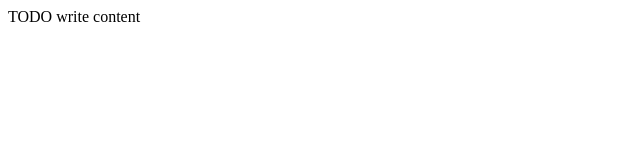
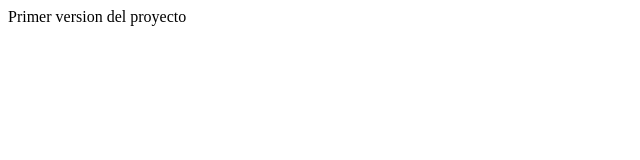
Before and after one commit to utsem/git, a plain HTML site: page web/index.html in a window 1280 px wide. Shown: the full height of the page, 0-640 px from the left. Drawn offline with Linux system fonts and the light colour scheme.

Commit message:
Se hicieron cambios en el proyecto

```diff
--- a/web/index.html
+++ b/web/index.html
@@ -11,6 +11,6 @@ and open the template in the editor.
         <meta name="viewport" content="width=device-width, initial-scale=1.0">
     </head>
     <body>
-        <div>TODO write content</div>
+        <div>Primer version del proyecto</div>
     </body>
 </html>
```
